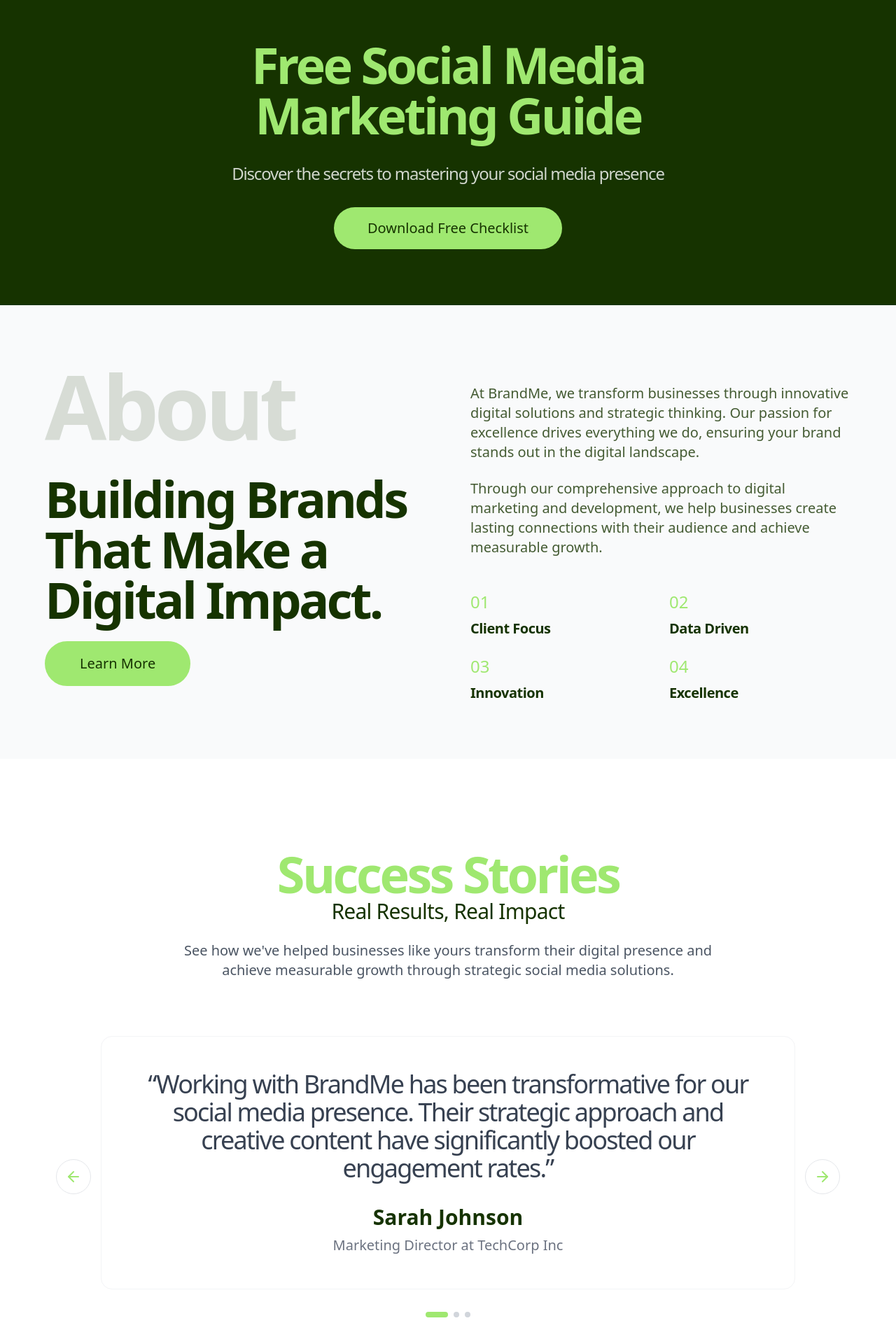
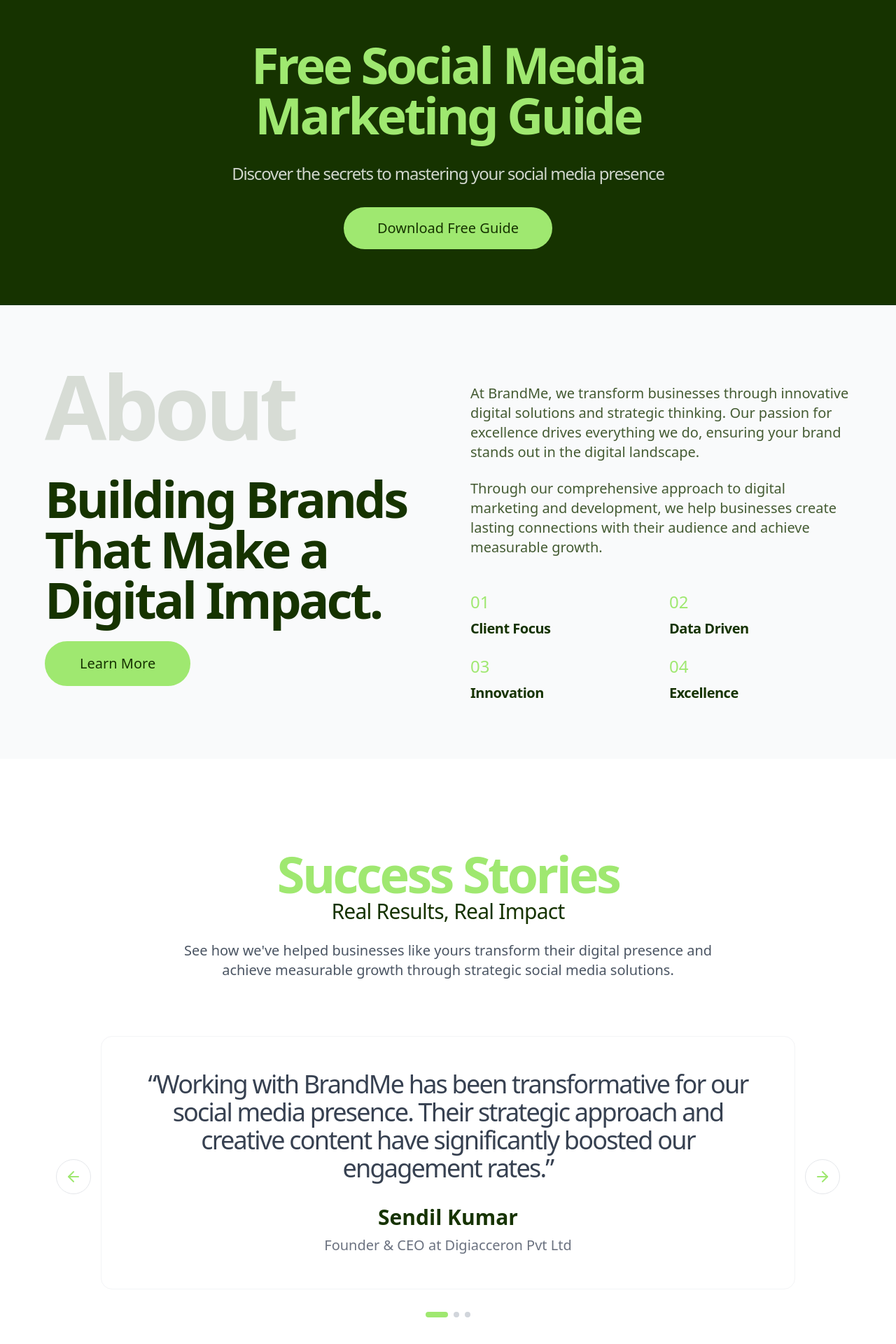
Before and after one commit to chanmaxsolutions/brandme, a Next.js app: page / in a window 1280 px wide. Shown: the part 2364-4284 px from the top of the page at 70% size. Built offline with nearby package versions, Linux system fonts and the light colour scheme; a web font is replaced by a local one.

Commit message:
updatd testimonials

```diff
--- a/src/components/layout/Footer.tsx
+++ b/src/components/layout/Footer.tsx
@@ -24,13 +24,13 @@
                             We help businesses grow their online presence and engage with their audience effectively.
                         </p>
                         <div className="flex gap-4">
-                            <Link href="https://facebook.com" target="_blank" className="text-secondary hover:text-secondary/80 transition-colors">
+                            <Link href="https://www.facebook.com/profile.php?id=100089964147482" target="_blank" className="text-secondary hover:text-secondary/80 transition-colors">
                                 <Facebook className="w-6 h-6" />
                             </Link>
-                            <Link href="https://instagram.com" target="_blank" className="text-secondary hover:text-secondary/80 transition-colors">
+                            <Link href="https://www.instagram.com/brandme.top/" target="_blank" className="text-secondary hover:text-secondary/80 transition-colors">
                                 <Instagram className="w-6 h-6" />
                             </Link>
-                            <Link href="https://linkedin.com" target="_blank" className="text-secondary hover:text-secondary/80 transition-colors">
+                            <Link href="https://www.linkedin.com/company/brand-me-top/" target="_blank" className="text-secondary hover:text-secondary/80 transition-colors">
                                 <Linkedin className="w-6 h-6" />
                             </Link>
                         </div>
--- a/src/components/sections/DownloadSection.tsx
+++ b/src/components/sections/DownloadSection.tsx
@@ -90,8 +90,8 @@
                     <X className="h-8 w-8" />
                 </button>
 
-                <h3 className="text-3xl md:text-6xl font-semibold text-center md:px-14 tracking-tighter text-secondary mb-4">
-                    Download Your <span className='text-primary'>Free</span> Checklist
+                <h3 className="text-4xl md:text-6xl font-semibold text-center md:px-10 tracking-tighter text-secondary mb-4">
+                    Download Your <span className='text-primary'>Free</span> SMM Guide
                 </h3>
 
                 <p className="text-xl text-gray-600 text-center font-light mb-8">
@@ -198,7 +198,7 @@
                             onClick={() => setIsModalOpen(true)}
                             className="bg-primary text-secondary px-12 py-4 text-xl rounded-full hover:bg-primary/90 transition-all duration-300 flex items-center gap-2 mx-auto"
                         >
-                            Download Free Checklist
+                            Download Free Guide
                         </motion.button>
                     </motion.div>
                 </div>
--- a/src/components/sections/testimonial.tsx
+++ b/src/components/sections/testimonial.tsx
@@ -13,21 +13,21 @@
 
 const testimonials: TestimonialProps[] = [
     {
-        name: "Sarah Johnson",
-        role: "Marketing Director",
-        company: "TechCorp Inc",
+        name: "Sendil Kumar",
+        role: "Founder & CEO ",
+        company: "Digiacceron Pvt Ltd",
         text: "Working with BrandMe has been transformative for our social media presence. Their strategic approach and creative content have significantly boosted our engagement rates."
     },
     {
-        name: "Michael Chen",
+        name: "Dinesh Bose",
         role: "CEO",
-        company: "Startup Hub",
+        company: "Deecodes Pvt Ltd",
         text: "The team at BrandMe doesn't just deliver services; they deliver results. Our online presence has grown exponentially since we started working with them."
     },
     {
-        name: "Emma Davis",
-        role: "Brand Manager",
-        company: "Fashion Forward",
+        name: "Vaithiyanathan. M",
+        role: "Professor",
+        company: "Sairam Institutions SRM University",
         text: "Their attention to detail and understanding of our brand voice has made them an invaluable partner in our digital journey."
     }
 ];
```
